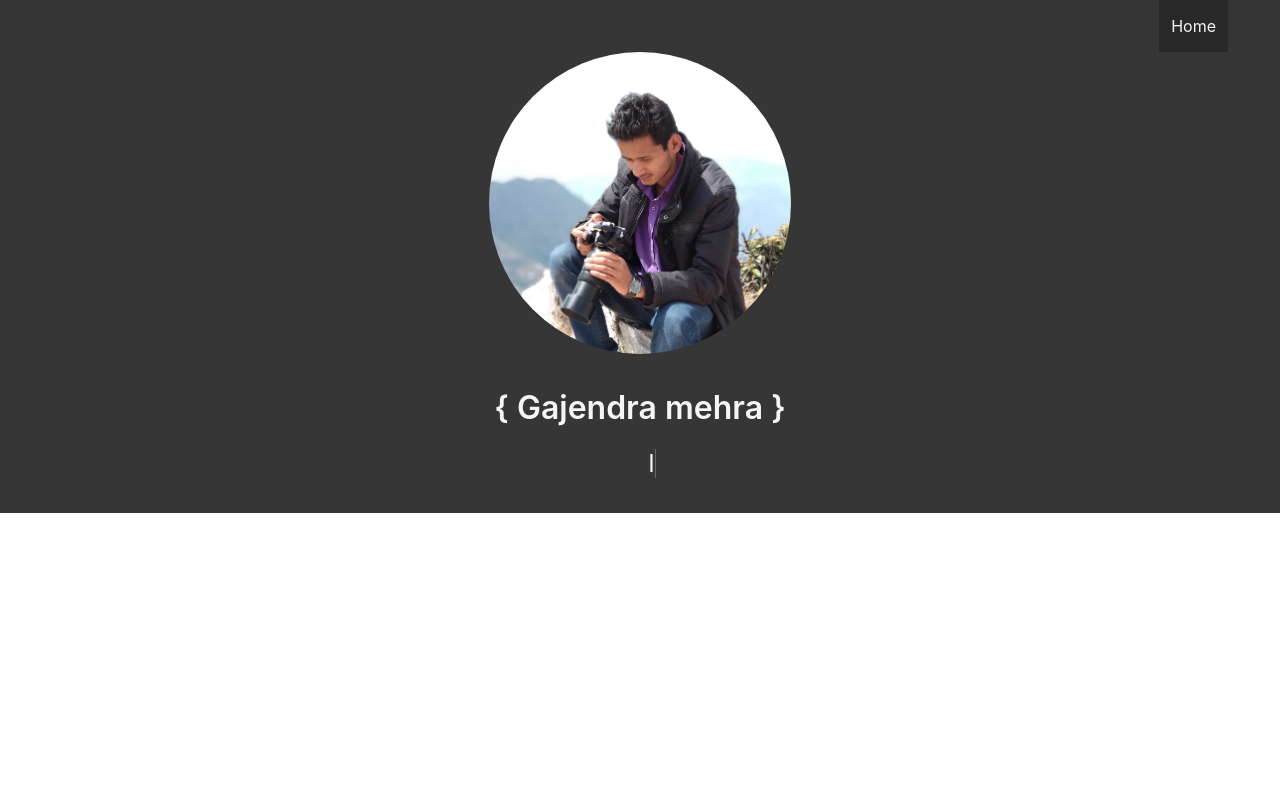
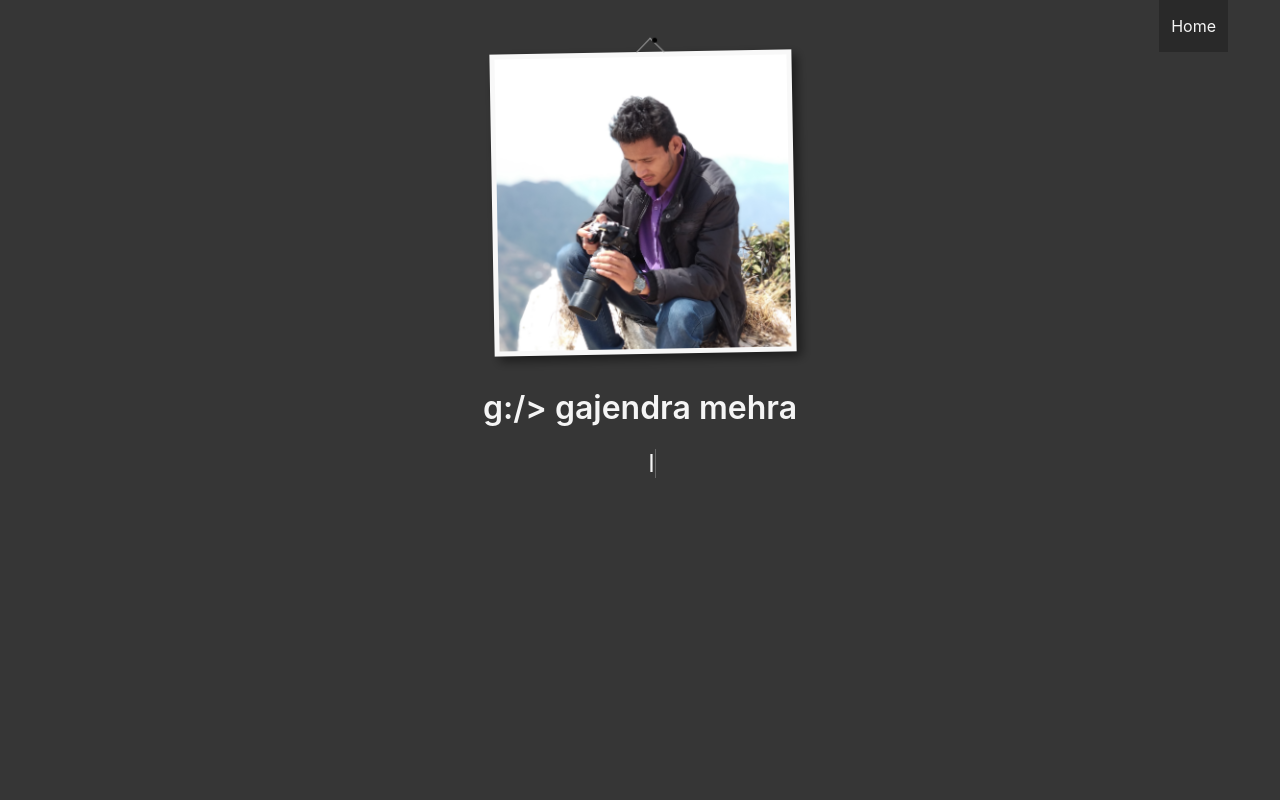
Before and after one commit to GajendraMehra/Gajendramehra.github.io, a PHP site: page / in a window 1280 px wide. Run offline with PHP 8.4, Linux system fonts and the light colour scheme; some libraries are stand-ins or nearby versions.

Commit message:
Swing animation added

```diff
--- a/css/style.css
+++ b/css/style.css
@@ -1,5 +1,9 @@
 
 
+body{
+    background: #4a4a4a;
+    height: 100vh;
+}
 .ch{
     border: 1px solid red;
 }
@@ -20,6 +24,43 @@
     width: 100%;
     height: 100%;
     z-index: 9999;
-     background: url('../images/cube.gif') 50% 50% no-repeat rgb(249,249,249);
-    opacity: .8;
+     background: url('../images/cube.gif') 50% 50% no-repeat #4a4a4a;
+    opacity: 1;
 }
+
+.swing {
+    animation: swing ease-in-out 1s infinite alternate;
+    transform-origin: center -20px;
+    float:left;
+    box-shadow: 5px 5px 10px rgba(0,0,0,0.5);
+}
+.swing img {
+    border: 5px solid #f8f8f8;
+    display: block;
+}
+.swing:after{
+    content: '';
+    position: absolute;
+    width: 20px; height: 20px;
+    border: 1px solid #999;
+    top: -10px; left: 50%;
+    z-index: 0;
+    border-bottom: none;
+    border-right: none;
+    transform: rotate(45deg);
+}
+/* nail */
+.swing:before{
+    content: '';
+    position: absolute;
+    width: 5px; height: 5px;
+    top: -14px;left: 54%;
+    z-index: 5;
+    border-radius: 50% 50%;
+    background: #000;
+}
+
+@keyframes swing {
+    0% { transform: rotate(3deg); }
+    100% { transform: rotate(-3deg); }
+}
--- a/index.html
+++ b/index.html
@@ -9,7 +9,7 @@
   </link>
   <link rel="stylesheet" href="./css/style.css">
   </link>
-  <script defer src="https://use.fontawesome.com/releases/v5.3.1/js/all.js"></script>
+  <!-- <script defer src="https://use.fontawesome.com/releases/v5.3.1/js/all.js"></script> -->
 
   <title>About Gajendra</title>
 </head>
@@ -42,9 +42,10 @@
 
       <div class="columns is-mobile is-centered ">
         <div class="column is-mobile is-one-quarter-desktop is-three-quarters-mobile">
-          <div class="image is-square">
-            <img class="is-rounded" src="./images/intro.jpg">
-          </div>
+          <figure class="image  swing ">
+              <!-- <img src="https://upload.wikimedia.org/wikipedia/commons/thumb/e/ec/Mona_Lisa,_by_Leonardo_da_Vinci,_from_C2RMF_retouched.jpg/687px-Mona_Lisa,_by_Leonardo_da_Vinci,_from_C2RMF_retouched.jpg" width="200" > -->
+            <img class="" src="./images/intro.jpg" width="200">
+          </figure>
         </div>
 
       </div>
@@ -54,7 +55,7 @@
     <div class="hero-body">
         <div class="columns  is-mobile is-centered">
 
-            <h2 class="title is-3">{ Gajendra mehra }</h2>
+            <h2 class="title is-3" > g:/> gajendra mehra</h2>
 
         </div>
         <br>
@@ -63,7 +64,7 @@
           <div class="title is-4">
             <h3>
               <span class="txt-rotate" data-period="2000"
-                data-rotate='[ "Hello World!", "I am a programmer from Devbhoomi, Uttrakhand.", "I mainly write code for Web and Mobile Applications.", "I also like bike riding and photography. ","Wanna Know more about me ? Get my resume from top right corner." ]'></span>
+                data-rotate='[ "Hello World!", "I am a programmer from Devbhoomi, Uttrakhand.", "I mainly write code for Web and Mobile Applications .", "I also like bike riding and photography. ","Wanna Know more about me ? Get my resume from top right corner ." ]'></span>
             </h3>
           </div>
 
```
